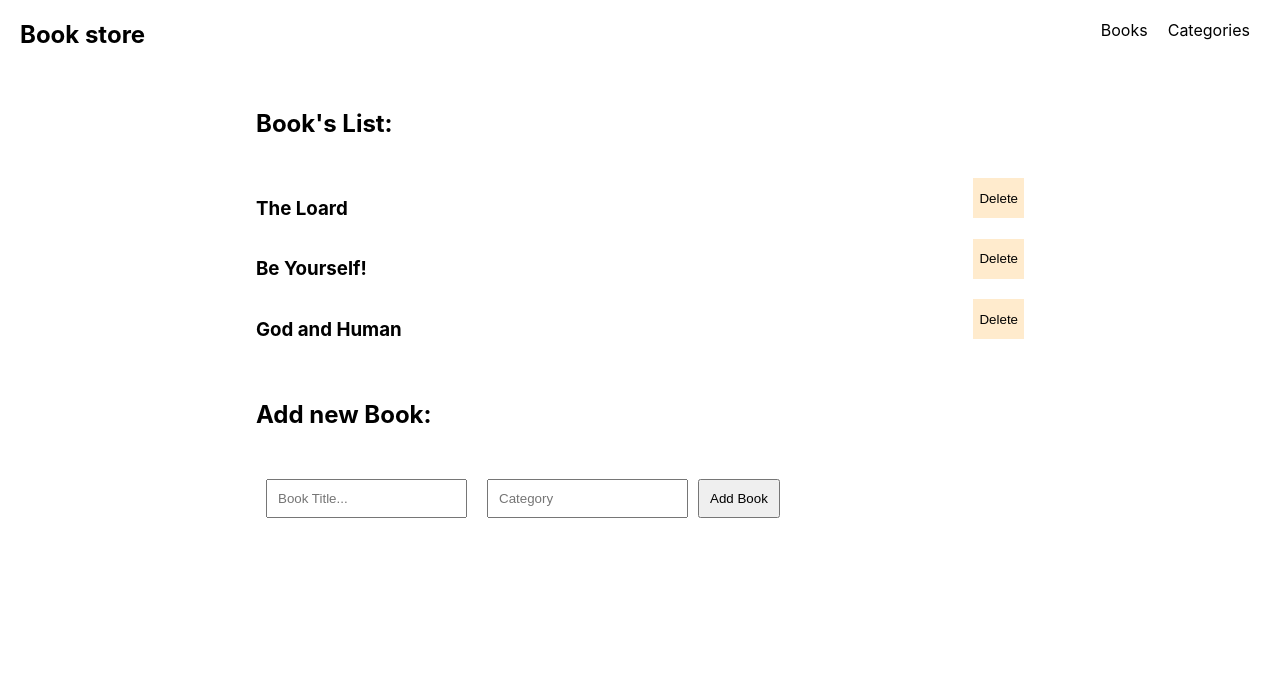
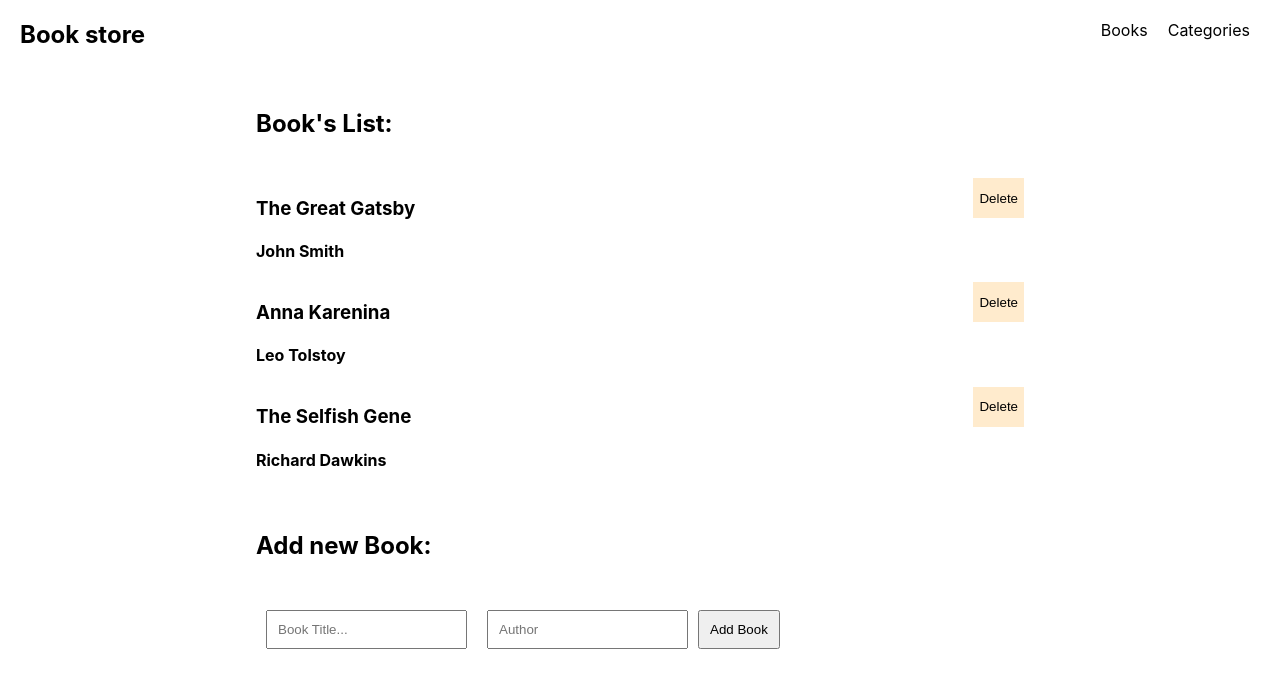
Before and after one commit to kazim110/bookstore-v2, a React (Create React App) app: page / in a window 1280 px wide. Shown: the top 688 px of the page. Built offline with nearby package versions, Linux system fonts and the light colour scheme; the HTML template or start-up script is replaced by a standard one.

Commit message:
Add remove and adding sections using redux in react

```diff
--- a/package.json
+++ b/package.json
@@ -12,6 +12,7 @@
     "react-redux": "^8.1.2",
     "react-router-dom": "^6.15.0",
     "react-scripts": "5.0.1",
+    "uuid": "^9.0.0",
     "web-vitals": "^2.1.4"
   },
   "scripts": {
--- /dev/null
+++ b/src/components/BookItem.js
@@ -0,0 +1,26 @@
+import React from 'react';
+import { useDispatch } from 'react-redux';
+import { deleteBook } from '../redux/books/booksSlice';
+/*eslint-disable*/
+const BookItem = ({
+  item_id, title, author, category,
+}) => {
+    const dispatch = useDispatch();
+
+  return (
+    <>
+      <div className="bookState" key={item_id}>
+        <div>
+          <h3>{title}</h3>
+          <h4>{author}</h4>
+        </div>
+        <button type="button" className="delete"
+        onClick={()=>{
+            dispatch(deleteBook(item_id));
+        }}>Delete</button>
+      </div>
+    </>
+  );
+};
+
+export default BookItem;
--- a/src/components/Books.js
+++ b/src/components/Books.js
@@ -1,35 +1,42 @@
+import { useDispatch, useSelector } from 'react-redux';
+import { useState } from 'react';
+import { v4 as uuidv4 } from 'uuid';
+import BookItem from './BookItem';
+import { addBook } from '../redux/books/booksSlice';
+/* eslint-disable react/jsx-props-no-spreading */
 const Books = () => {
-  const bookList = [
-    {
-      id: 1,
-      title: 'The Loard',
-    },
-    {
-      id: 2,
-      title: 'Be Yourself!',
-    },
-    {
-      id: 3,
-      title: 'God and Human',
-    },
-  ];
+  const [title, setTitle] = useState('');
+  const [author, setAuthor] = useState('');
 
+  const { books } = useSelector((state) => state.books);
+  const dispatch = useDispatch();
+  const addBookHandler = () => {
+    const newBook = {
+      id: uuidv4(),
+      title,
+      author,
+    };
+    dispatch(addBook(newBook));
+  };
   return (
     <>
       <div className="booksList">
         <h5>Book&apos;s List:</h5>
-        {bookList.map((element) => (
-          <div className="bookState" key={element.id}>
-            <h3>{element.title}</h3>
-            <button type="button" className="delete">Delete</button>
-          </div>
+        {books.map((element) => (
+          <BookItem key={element.item_id} {...element} />
         ))}
       </div>
       <form action="submit">
         <h5>Add new Book:</h5>
-        <input type="text" placeholder="Book Title..." />
-        <input type="text" placeholder="Category" />
-        <button type="button" className="addBtn">Add Book</button>
+        <input type="text" placeholder="Book Title..." onChange={(e) => setTitle(e.target.value)} />
+        <input type="text" placeholder="Author" onChange={(e) => setAuthor(e.target.value)} />
+        <button
+          type="button"
+          className="addBtn"
+          onClick={addBookHandler}
+        >
+          Add Book
+        </button>
       </form>
     </>
   );
--- a/src/redux/books/booksSlice.js
+++ b/src/redux/books/booksSlice.js
@@ -1,7 +1,26 @@
 import { createSlice } from '@reduxjs/toolkit';
 
 const initialState = {
-  books: [],
+  books: [
+    {
+      item_id: 'item1',
+      title: 'The Great Gatsby',
+      author: 'John Smith',
+      category: 'Fiction',
+    },
+    {
+      item_id: 'item2',
+      title: 'Anna Karenina',
+      author: 'Leo Tolstoy',
+      category: 'Fiction',
+    },
+    {
+      item_id: 'item3',
+      title: 'The Selfish Gene',
+      author: 'Richard Dawkins',
+      category: 'Nonfiction',
+    },
+  ],
 };
 export const booksSlice = createSlice({
   name: 'books',
@@ -12,7 +31,7 @@ export const booksSlice = createSlice({
     },
     deleteBook: (state, action) => {
       const itemId = action.payload;
-      state.books = state.books.filter((book) => book.id !== itemId);
+      state.books = state.books.filter((book) => book.item_id !== itemId);
     },
 
   },
```
Also changed, not shown: .eslintrc.json, src/components/BookState.js (deleted), 1 other file (tests, documents, lock files or other folders).
